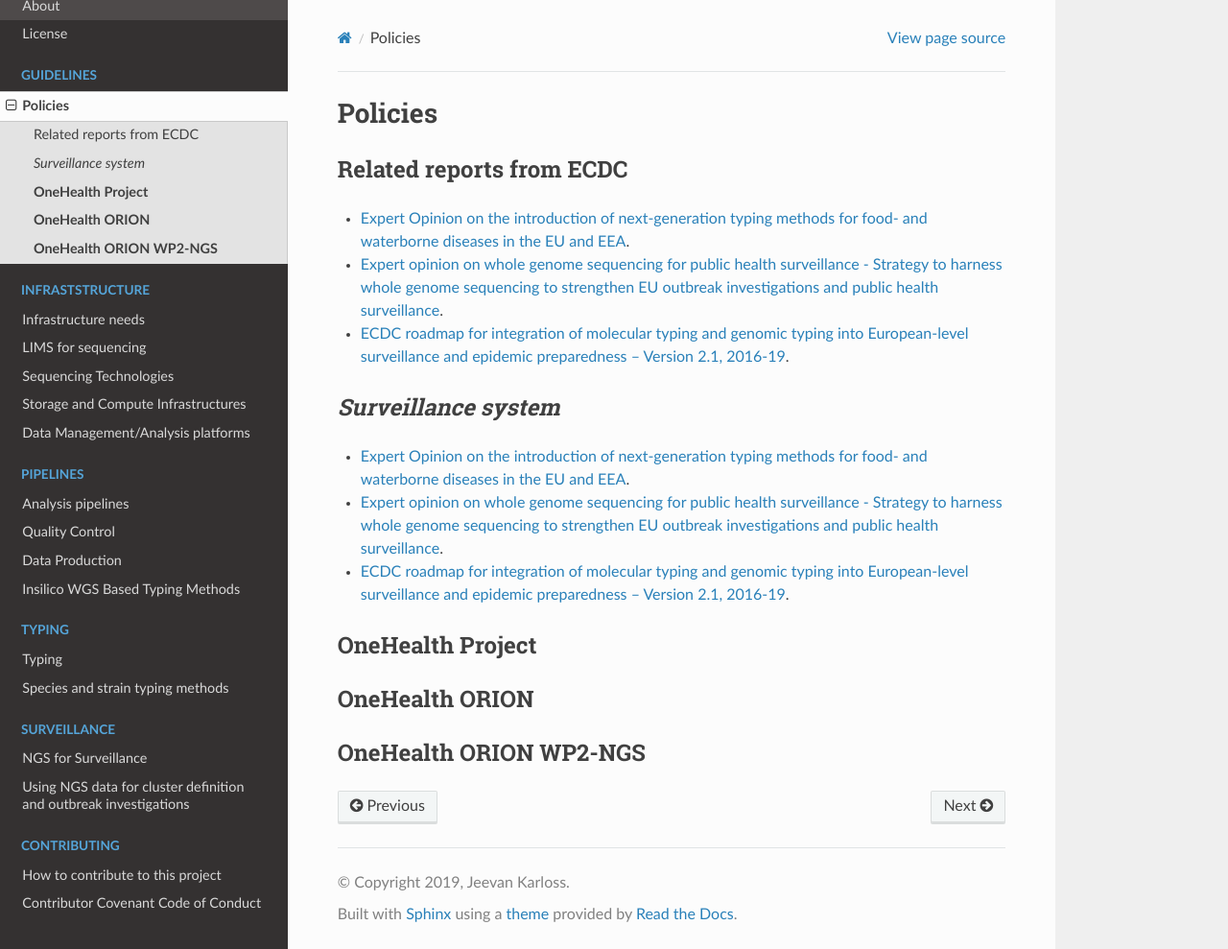
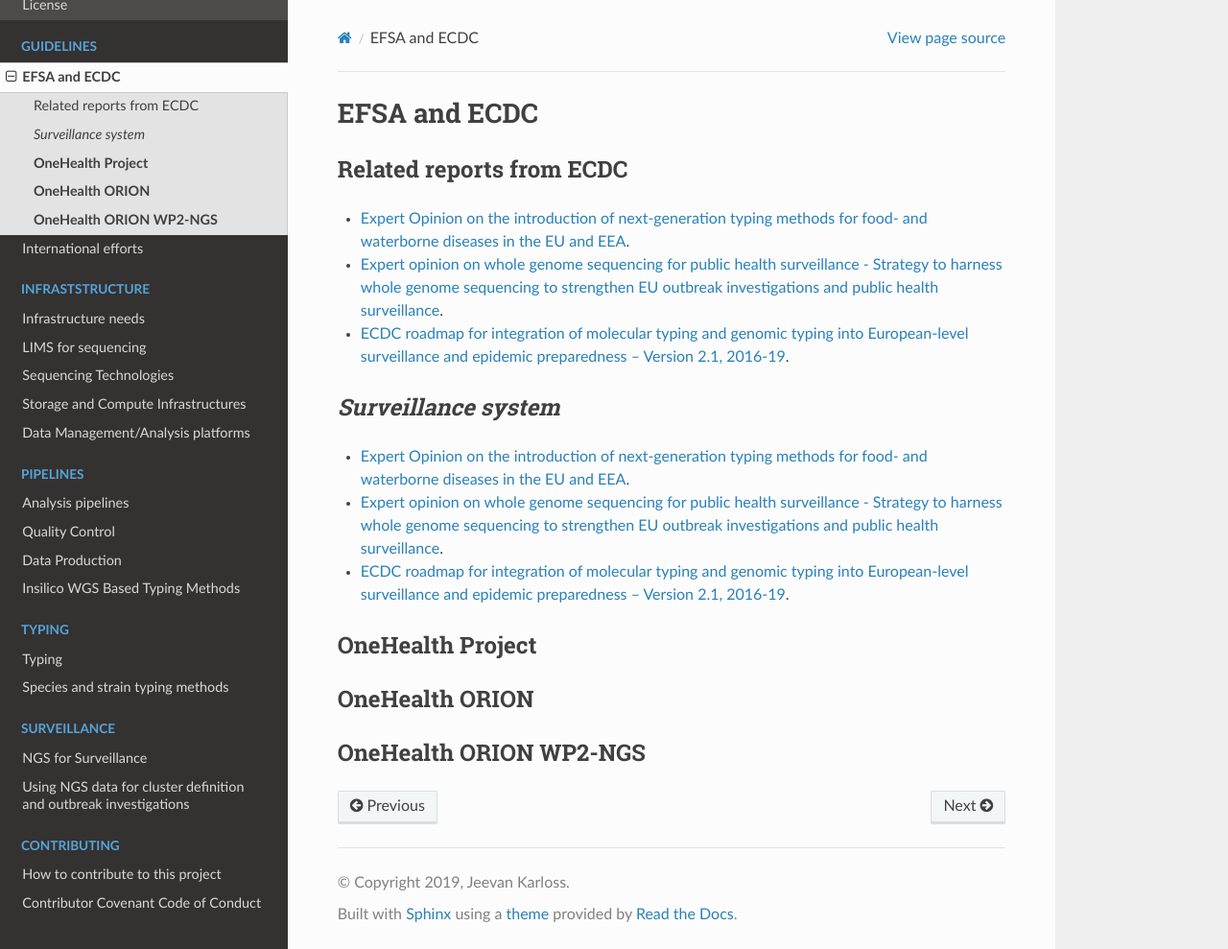
Before and after one commit to NorwegianVeterinaryInstitute/ORION_HandBook, a Sphinx documentation site: the page built from docs/source/Policies/efsa_ecdc.rst, in a window 1280 px wide and 989 px high. Shown: the whole window at 96% size. Built offline with Sphinx 7.4.7 and the Read the Docs theme 2.0.0, drawn with Linux system fonts in a browser that asks for light colours; pages that are not in the unit, such as notebooks, are missing from menus.

Commit message:
modifying Policies sections

```diff
--- a/docs/source/Policies/efsa_ecdc.rst
+++ b/docs/source/Policies/efsa_ecdc.rst
@@ -1,5 +1,4 @@
-=========
-Policies
+EFSA and ECDC
 =========
 
 Related reports from ECDC
--- a/docs/source/Policies/intl.rst
+++ b/docs/source/Policies/intl.rst
@@ -0,0 +1,2 @@
+International efforts
+========================
```
